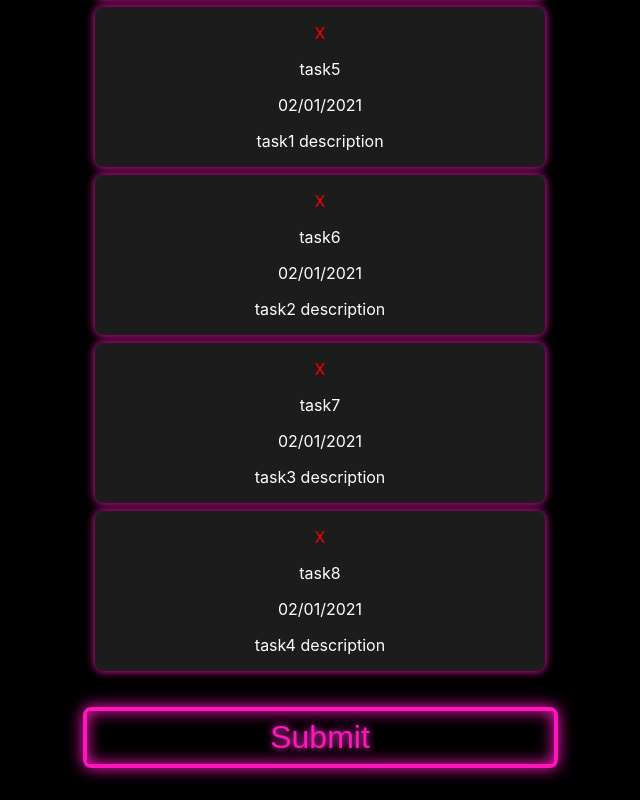
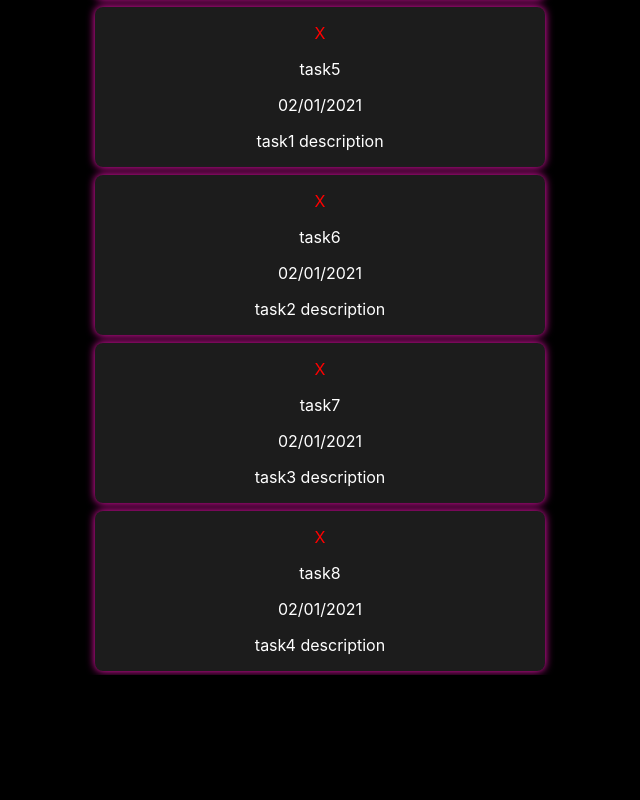
Before and after one commit to TheNootLinja/vaporwave-task-tracker, a React (Create React App) app: page / in a window 1280 px wide. Shown: the part 794-1594 px from the top of the page, without its empty margins (320-960 px from the left). After the commit the page ends 1469 px from the top, so only its background shows below. Built offline with nearby package versions, Linux system fonts and the light colour scheme.

Commit message:
Move submit button from bottom of task list to inside of the new task form

```diff
--- a/src/App.js
+++ b/src/App.js
@@ -67,7 +67,6 @@ function App() {
         {taskList.map(task => (
           <Tasks id={task.id} taskName={task.name} taskDateTime={task.dateTime} taskDesc={task.desc}/>
         ))}
-        <Button className='neon-button submit' bText='Submit'/>
     </div>
   );
 }
--- a/src/components/NewTask.js
+++ b/src/components/NewTask.js
@@ -1,4 +1,6 @@
 import '../styles/NewTasks.css';
+
+import Button from '../components/Button';
 
 function NewTask() {
     return (
@@ -9,6 +11,7 @@ function NewTask() {
             <input type="date" name='task-name'/>
             <label htmlFor='task-desc'>Task Description</label>
             <textarea name="task-desc" id="" cols="30" rows="10"></textarea>
+            <Button className='neon-button submit' bText='Submit'/>
         </div>
     )
 }
```
